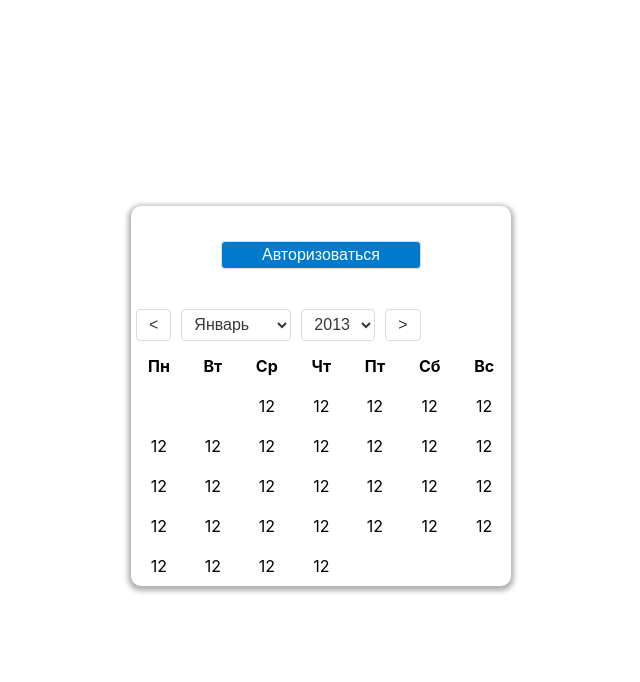
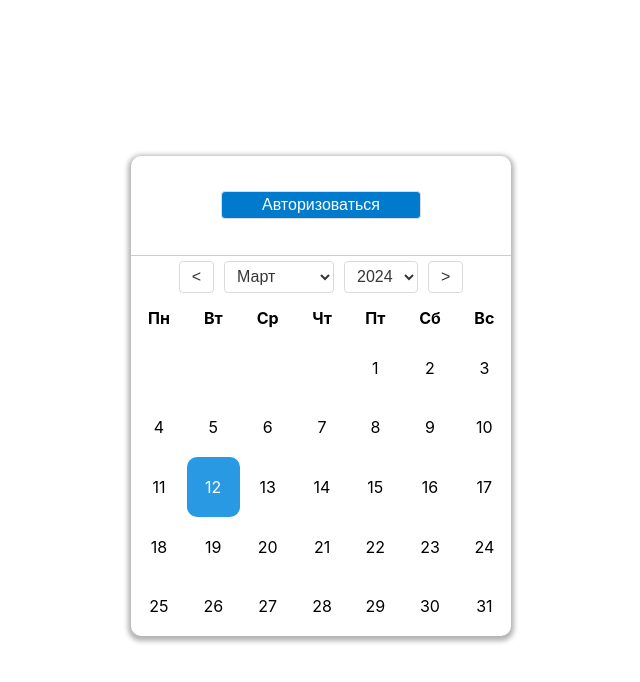
Before and after one commit to SSUHOY/calendar, a React (Create React App) app: page / in a window 1280 px wide. Shown: the top 682 px of the page, without its empty margins (319-959 px from the left). Built offline with nearby package versions, Linux system fonts and the light colour scheme.

Commit message:
implements calendar functionality with dates render, today and selected days

```diff
--- a/src/components/Calendar/Calendar.styles.js
+++ b/src/components/Calendar/Calendar.styles.js
@@ -7,18 +7,24 @@ export const Container = styled.div`
   flex-direction: column;
   border-radius: 10px;
   box-shadow: 0 2px 5px 3px rgba(0, 0, 0, 0.3);
-  height: 380px;
+  height: 480px;
   width: 380px;
 `;
 
 export const UserDataUI = styled.div`
   display: flex;
+  width: 100%;
+  height: 100%;
+  border-bottom: 1px solid #ccc;
   flex-direction: column;
   justify-content: center;
   text-align: center;
   p {
     margin: 0;
   }
+`;
+export const Header = styled.header`
+  text-align: center;
 `;
 
 export const BtnContainer = styled.div``;
@@ -43,9 +49,21 @@ export const UserSignOut = styled.button`
   }
 `;
 
+export const CalendarTitle = styled.h4`
+  text-transform: uppercase;
+  margin: 0;
+  text-align: center;
+`;
+
+export const TableContainer = styled.div`
+  width: 100%;
+  height: 100%;
+`;
+
 export const TableCell = styled.td`
   cursor: pointer;
   transition: all 0.2s ease;
+  border-radius: 10px;
   &:hover {
     background-color: #ebebeb;
   }
--- a/src/components/Calendar/Helpers.js
+++ /dev/null
@@ -1,34 +0,0 @@
-
-// const DAYS_IN_WEEK = 7;
-
-// const DAYS_IN_MONTH = [31, 28, 31, 30, 31, 30, 31, 31, 30, 31, 30, 31];
-
-// const WEEK_DAYS_FROM_MONDAY = [6, 0, 1, 2, 3, 4, 5];
-
-// const Month = {
-//     January: 0,
-//     February: 1,
-//     March: 2,
-//     April: 3,
-//     May: 4,
-//     June: 5,
-//     July: 6,
-//     August: 7,
-//     September: 8,
-//     October: 9,
-//     Novermber: 10,
-//     December: 11
-// };
-
-
-export function getDaysInMonth(year, month) {
-  const daysInMonth = [];
-  const date = new Date(year, month, 1);
-
-  while (date.getMonth() === month) {
-    daysInMonth.push(new Date(date));
-    date.setDate(date.getDate() + 1);
-  }
-
-  return daysInMonth;
-}
--- /dev/null
+++ b/src/components/Calendar/calendar.js
@@ -0,0 +1,70 @@
+const DAYS_IN_WEEK = 7;
+const ALL_DAYS_IN_MONTH = [31, 28, 31, 30, 31, 30, 31, 31, 30, 31, 30, 31];
+const DAYS_FROM_MONDAY = [6, 0, 1, 2, 3, 4, 5];
+const Month = {
+  January: 0,
+  February: 1,
+  March: 2,
+  April: 3,
+  May: 4,
+  June: 5,
+  July: 6,
+  August: 7,
+  September: 8,
+  October: 9,
+  November: 10,
+  December: 11,
+};
+
+export function areEqual(date, today) {
+  if (!date || !today) return false;
+
+  return (
+    date.getFullYear() === today.getFullYear() &&
+    date.getMonth() === today.getMonth() &&
+    date.getDate() === today.getDate()
+  );
+}
+
+export const isLeapYear = (year) => {
+  return !(year % 4 || (!(year % 100) && year % 400));
+};
+
+export const getDaysInMonth = (date) => {
+  const month = date.getMonth();
+  const year = date.getFullYear();
+  const daysInMonth = ALL_DAYS_IN_MONTH[month];
+
+  if (isLeapYear(year) && month === Month.February) {
+    return daysInMonth + 1;
+  } else {
+    return daysInMonth;
+  }
+};
+
+export const getDayOfWeek = (date) => {
+  const dayOfWeek = date.getDay();
+  return DAYS_FROM_MONDAY[dayOfWeek];
+};
+
+export const getMonthData = (year, month) => {
+  const result = [];
+  const date = new Date(year, month);
+  const daysInMonth = getDaysInMonth(date);
+
+  const monthStartsOn = getDayOfWeek(date);
+  let day = 1;
+
+  for (let i = 0; i < (daysInMonth + monthStartsOn) / DAYS_IN_WEEK; i++) {
+    result[i] = [];
+    for (let j = 0; j < DAYS_IN_WEEK; j++) {
+      if ((i === 0 && j < monthStartsOn) || day > daysInMonth) {
+        result[i][j] = undefined;
+      } else {
+        result[i][j] = new Date(year, month, day++);
+      }
+    }
+  }
+
+  return result;
+};
--- a/src/components/Calendar/index.jsx
+++ b/src/components/Calendar/index.jsx
@@ -5,26 +5,31 @@ import {
   BtnContainer,
   Button,
   Container,
+  Header,
   TableCell,
+  TableContainer,
   UserChangeButton,
   UserDataUI,
   UserSignOut,
 } from "./Calendar.styles.js";
-import { getDaysInMonth } from "./Helpers.js";
 import { Link } from "react-router-dom";
+import * as calendar from "./calendar.js";
 
-const MainPage = ({ userData, setUserData }) => {
-  const { years, monthNames, weekDayNames } = MockedCalendarData;
+const MainPage = ({ setUserData }) => {
+  const { monthNames, weekDayNames, years } = MockedCalendarData;
+  const today = new Date();
+  console.log(today);
 
-  const [selectedYear, setSelectedYear] = useState();
-  const [selectedMonth, setSelectedMonth] = useState();
-  const [selectedDate, setSelectedDate] = useState();
   const [date, setDate] = useState(new Date());
+  const [selectedMonth, setSelectedMonth] = useState(new Date().getMonth());
+  const [selectedYear, setSelectedYear] = useState(new Date().getFullYear());
+  const [selectedDate, setSelectedDate] = useState("");
+  console.log("🚀 ~ MainPage ~ selectedDate:", selectedDate);
 
   const [storedUserData, setStoredUserData] = useState({});
-  console.log("🚀 ~ MainPage ~ storedUserData:", storedUserData);
 
-  const daysArray = getDaysInMonth(selectedYear, selectedMonth);
+  // get monthData on component mount
+  const monthData = calendar.getMonthData(selectedYear, selectedMonth);
 
   const handlePrevMonthButtonClick = () => {
     const currentMonth = date.getMonth();
@@ -37,11 +42,13 @@ const MainPage = ({ userData, setUserData }) => {
       newMonth = 11;
       newYear = currentYear - 1;
     } else {
+      newYear = currentYear;
       newMonth = currentMonth - 1;
-      newYear = currentYear;
     }
 
     const prevDate = new Date(newYear, newMonth);
+    setSelectedYear(newYear);
+    setSelectedMonth(newMonth);
     setDate(prevDate);
   };
 
@@ -59,74 +66,31 @@ const MainPage = ({ userData, setUserData }) => {
       newMonth = currentMonth + 1;
       newYear = currentYear;
     }
-
     const nextDate = new Date(newYear, newMonth);
+    setSelectedYear(newYear);
+    setSelectedMonth(newMonth);
     setDate(nextDate);
   };
 
   const handleDayClick = (date) => {
     setSelectedDate(date);
   };
+  const handleSelectMonth = (event) => {
+    setSelectedMonth(event.target.value);
+    const selectedDateMonth = new Date(selectedYear, selectedMonth);
+    setDate(selectedDateMonth);
+  };
   const handleSelectYear = (event) => {
     setSelectedYear(event.target.value);
     const selectedDateYear = new Date(selectedYear, selectedMonth);
     setDate(selectedDateYear);
   };
-  const handleSelectMonth = (event) => {
-    setSelectedMonth(event.target.value);
-    const selectedDateMonth = new Date(selectedYear, selectedMonth);
-    setDate(selectedDateMonth);
-  };
 
-  const monthData = [
-    [
-      undefined,
-      undefined,
-      new Date(),
-      new Date(),
-      new Date(),
-      new Date(),
-      new Date(),
-    ],
-    [
-      new Date(),
-      new Date(),
-      new Date(),
-      new Date(),
-      new Date(),
-      new Date(),
-      new Date(),
-    ],
-    [
-      new Date(),
-      new Date(),
-      new Date(),
-      new Date(),
-      new Date(),
-      new Date(),
-      new Date(),
-    ],
-    [
-      new Date(),
-      new Date(),
-      new Date(),
-      new Date(),
-      new Date(),
-      new Date(),
-      new Date(),
-    ],
-    [
-      new Date(),
-      new Date(),
-      new Date(),
-      new Date(),
-      undefined,
-      undefined,
-      undefined,
-    ],
-  ];
+  useEffect(() => {
+    setDate(new Date(selectedYear, selectedMonth));
+  }, [selectedMonth, selectedYear]);
 
-  const handleUnlogin = () => {
+  const handleSignOut = () => {
     localStorage.clear("userData");
     setStoredUserData(null);
     setUserData({ firstName: "", lastName: "" });
@@ -141,9 +105,11 @@ const MainPage = ({ userData, setUserData }) => {
     <Container>
       <div className="calendar-user-block">
         {!storedUserData ? (
+          <UserDataUI>
             <Link to={"/user"}>
               <UserChangeButton>Авторизоваться</UserChangeButton>
             </Link>
+          </UserDataUI>
         ) : (
           <UserDataUI>
             <p>{storedUserData.firstName}</p>
@@ -152,30 +118,37 @@ const MainPage = ({ userData, setUserData }) => {
               <Link to={"/user"}>
                 <UserChangeButton>Сменить пользователя</UserChangeButton>
               </Link>
-              <UserSignOut onClick={handleUnlogin}>Выйти</UserSignOut>
+              <UserSignOut onClick={handleSignOut}>Выйти</UserSignOut>
             </BtnContainer>
           </UserDataUI>
         )}
       </div>
-      <header>
+      <Header>
         <Button onClick={handlePrevMonthButtonClick}>{"<"}</Button>
-        <select onChange={handleSelectMonth}>
+        <select
+          onChange={handleSelectMonth}
+          defaultValue={selectedMonth}
+          value={selectedMonth}>
           {monthNames.map((name, index) => (
-            <option key={name} value={index}>
+            <option key={index} value={index}>
               {name}
             </option>
           ))}
         </select>
-        <select value={selectedYear} onChange={handleSelectYear}>
+        <select
+          onChange={handleSelectYear}
+          defaultValue={selectedYear}
+          value={selectedYear}>
           {years.map((year, index) => (
-            <option key={year} value={index}>
+            <option key={index} value={year}>
               {year}
             </option>
           ))}
         </select>
         <Button onClick={handleNextMonthButtonClick}>{">"}</Button>
-      </header>
-      <table>
+      </Header>
+      <TableContainer>
+        <table className="calendar-table">
           <thead>
             <tr>
               {weekDayNames.map((name) => (
@@ -188,7 +161,16 @@ const MainPage = ({ userData, setUserData }) => {
               <tr key={index}>
                 {week.map((date, index) =>
                   date ? (
-                  <TableCell key={index} onClick={() => handleDayClick(date)}>
+                    <TableCell
+                      key={index}
+                      className={
+                        calendar.areEqual(date, today)
+                          ? "active"
+                          : "" || calendar.areEqual(date, selectedDate)
+                          ? "selected"
+                          : ""
+                      }
+                      onClick={() => handleDayClick(date)}>
                       {date.getDate()}
                     </TableCell>
                   ) : (
@@ -199,6 +181,7 @@ const MainPage = ({ userData, setUserData }) => {
             ))}
           </tbody>
         </table>
+      </TableContainer>
     </Container>
   );
 };
--- a/src/index.css
+++ b/src/index.css
@@ -21,3 +21,14 @@ body {
   align-items: center;
   justify-content: center;
 }
+.calendar-table {
+  height: 338px;
+}
+
+.active {
+  background-color: #2999e4;
+  color: white;
+}
+.selected {
+  background-color: #ebebeb;
+}
```
Also changed, not shown: src/components/Button/CustomButtons.jsx (added, +13 -0 lines), src/components/Button/Button.styles.js (added). Lines whose indentation alone changed are shown as unchanged.
